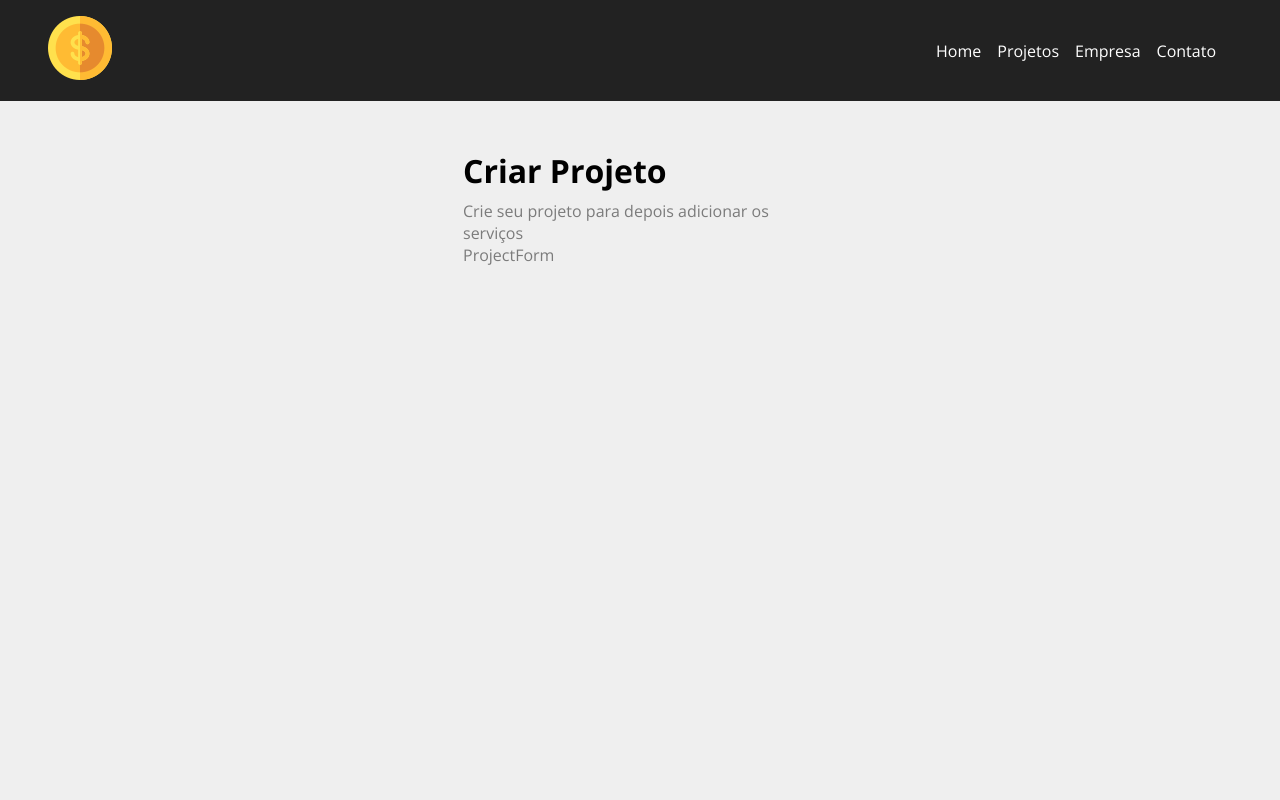
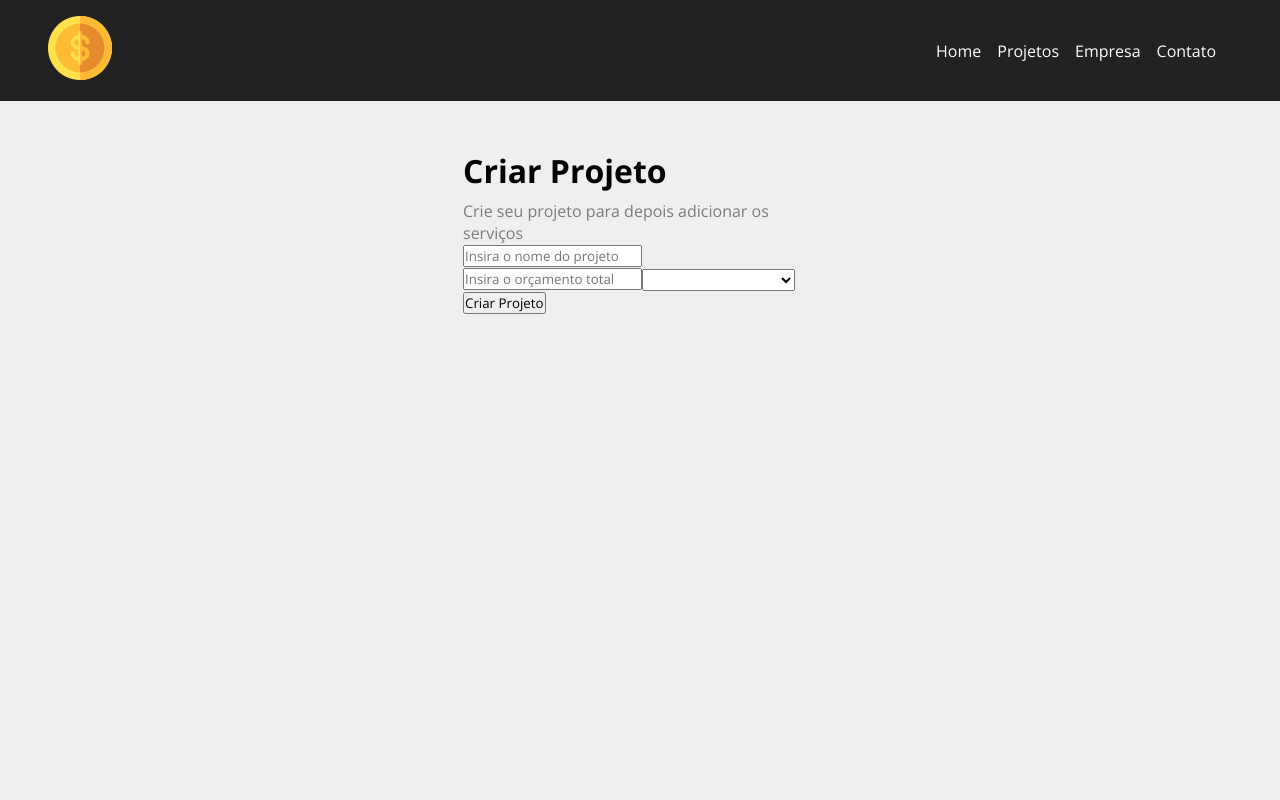
Before and after one commit to RafaelHDSV/Costs, a React (Create React App) app: page /newproject in a window 1280 px wide. Shown: the top 800 px of the page. Built offline with nearby package versions, Linux system fonts and the light colour scheme; the HTML template or start-up script is replaced by a standard one.

Commit message:
Adding project form

```diff
--- a/src/components/project/ProjectForm.js
+++ b/src/components/project/ProjectForm.js
@@ -2,7 +2,16 @@ import React from 'react'
 
 const ProjectForm = () => {
     return (
-        <p>ProjectForm</p>
+        <form>
+            <input type="text" placeholder='Insira o nome do projeto' />
+            <input type="number" placeholder='Insira o orçamento total' />
+
+            <select name="category_id">
+                <option disabled>Selecione a categoria</option>
+            </select>
+
+            <input type="submit" value="Criar Projeto" />
+        </form>
     )
 }
 
```
